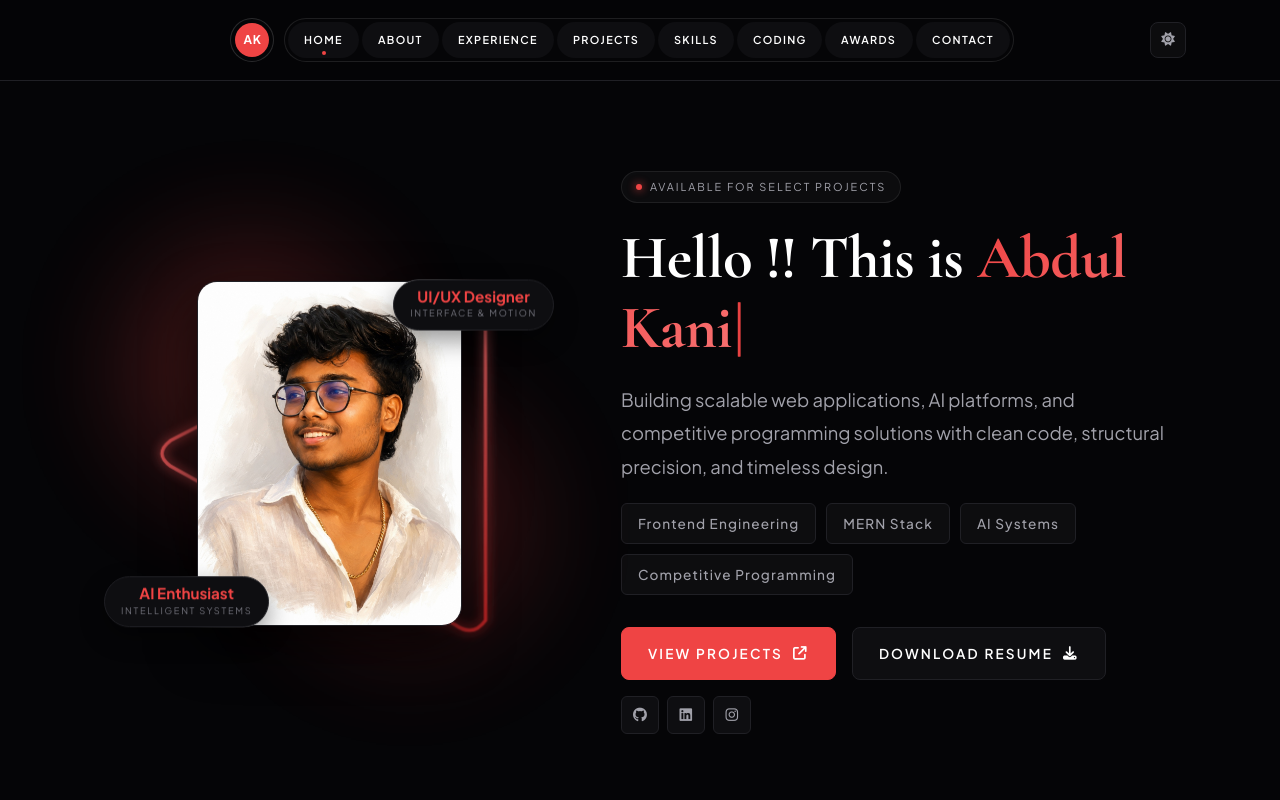
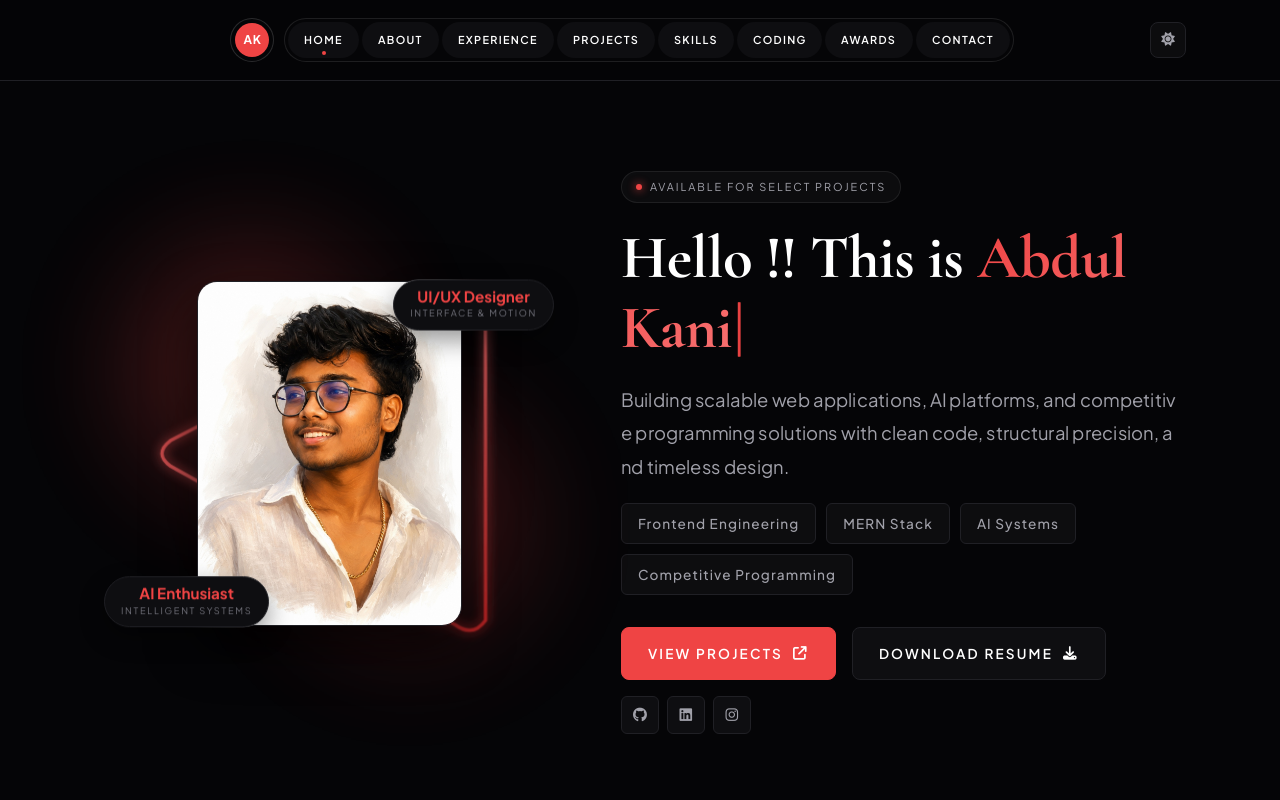
Before and after one commit to abdulkani007/newport, a React (Vite) app: page / in a window 1280 px wide. Shown: the top 800 px of the page. Built offline with nearby package versions, Linux system fonts and the light colour scheme.

Commit message:
Integrate ScrambledText component from React Bits into Hero subtitle

```diff
--- a/src/components/Hero.jsx
+++ b/src/components/Hero.jsx
@@ -1,4 +1,5 @@
 import React, { useState, useEffect, useRef } from 'react';
+import ScrambledText from './ScrambledText';
 
 export default function Hero() {
   const fullText = "Hello !! This is Abdul Kani";
@@ -175,9 +176,15 @@ export default function Hero() {
               </span>
             </h1>
 
-            <p className="hero-subtitle">
+            <ScrambledText
+              className="hero-subtitle"
+              radius={100}
+              duration={1.2}
+              speed={0.5}
+              scrambleChars=".:#@$%&*"
+            >
               Building scalable web applications, AI platforms, and competitive programming solutions with clean code, structural precision, and timeless design.
-            </p>
+            </ScrambledText>
 
             <div className="hero-badges">
               <span className="hero-badge">Frontend Engineering</span>
--- /dev/null
+++ b/src/components/ScrambledText.css
@@ -0,0 +1,20 @@
+.text-block {
+  display: block;
+  font-family: inherit;
+  font-size: inherit;
+  color: inherit;
+}
+
+.text-block p {
+  margin: 0;
+  font-family: inherit;
+  font-size: inherit;
+  line-height: inherit;
+  color: inherit;
+}
+
+.char {
+  will-change: transform;
+  display: inline-block;
+  white-space: pre;
+}
--- /dev/null
+++ b/src/components/ScrambledText.jsx
@@ -0,0 +1,76 @@
+import { useEffect, useRef } from 'react';
+import { gsap } from 'gsap';
+import { SplitText } from 'gsap/SplitText';
+import { ScrambleTextPlugin } from 'gsap/ScrambleTextPlugin';
+
+import './ScrambledText.css';
+
+gsap.registerPlugin(SplitText, ScrambleTextPlugin);
+
+const ScrambledText = ({
+  radius = 100,
+  duration = 1.2,
+  speed = 0.5,
+  scrambleChars = '.:',
+  className = '',
+  style = {},
+  children
+}) => {
+  const rootRef = useRef(null);
+  const charsRef = useRef([]);
+
+  useEffect(() => {
+    if (!rootRef.current) return;
+
+    const split = SplitText.create(rootRef.current.querySelector('p'), {
+      type: 'chars',
+      charsClass: 'char'
+    });
+    charsRef.current = split.chars;
+
+    charsRef.current.forEach(c => {
+      gsap.set(c, {
+        display: 'inline-block',
+        attr: { 'data-content': c.innerHTML }
+      });
+    });
+
+    const handleMove = e => {
+      charsRef.current.forEach(c => {
+        const { left, top, width, height } = c.getBoundingClientRect();
+        const dx = e.clientX - (left + width / 2);
+        const dy = e.clientY - (top + height / 2);
+        const dist = Math.hypot(dx, dy);
+
+        if (dist < radius) {
+          gsap.to(c, {
+            overwrite: true,
+            duration: duration * (1 - dist / radius),
+            scrambleText: {
+              text: c.dataset.content || '',
+              chars: scrambleChars,
+              speed
+            },
+            ease: 'none'
+          });
+        }
+      });
+    };
+
+    const el = rootRef.current;
+    el.addEventListener('pointermove', handleMove);
+
+    return () => {
+      el.removeEventListener('pointermove', handleMove);
+      split.revert();
+    };
+  }, [radius, duration, speed, scrambleChars]);
+
+  return (
+    <div ref={rootRef} className={`text-block ${className}`} style={style}>
+      <p>{children}</p>
+    </div>
+  );
+};
+
+export default ScrambledText;
```
